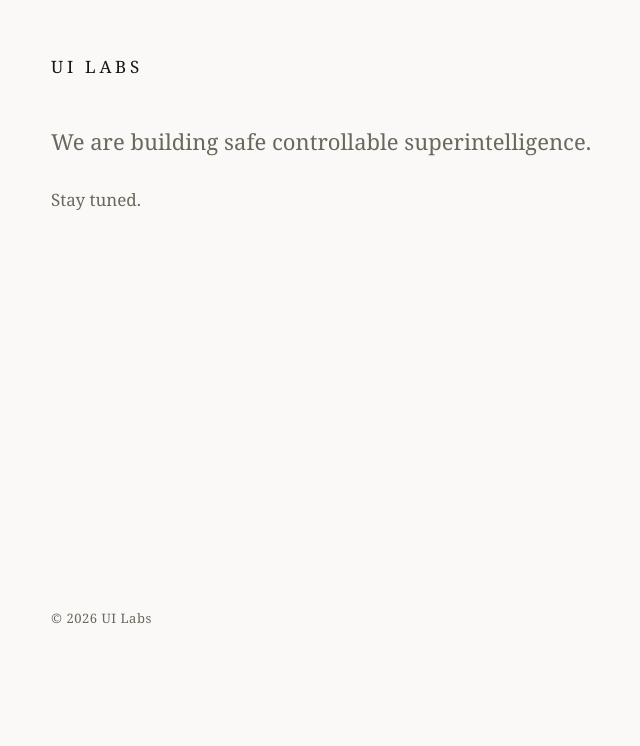
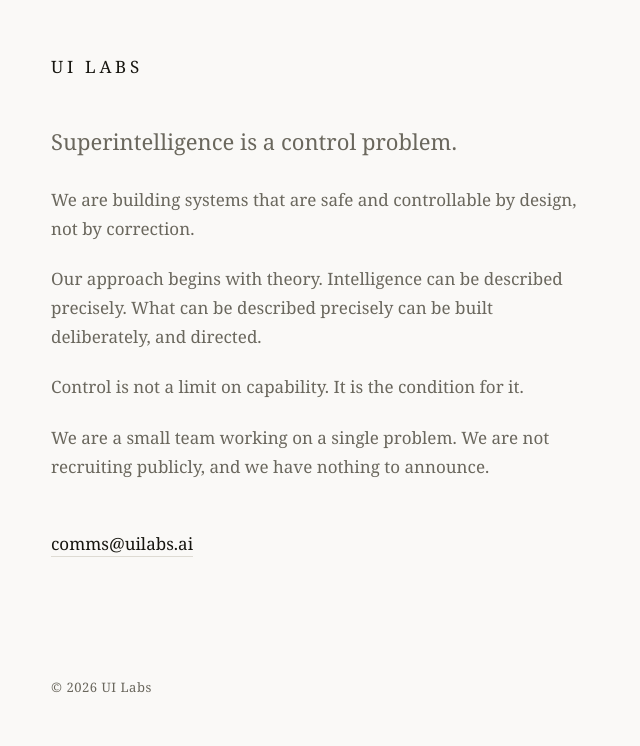
Before and after one commit to eperrier/uilabs, a plain HTML site: page index.html in a window 1280 px wide. Shown: the part 123-869 px from the top of the page, without its empty margins (317-957 px from the left). Before the commit the page ends 800 px from the top, so only its background shows below. Drawn offline with Linux system fonts and the light colour scheme.

Commit message:
Update page copy

```diff
--- a/index.html
+++ b/index.html
@@ -5,6 +5,7 @@
 <meta name="viewport" content="width=device-width, initial-scale=1">
 <title>UI Labs</title>
 <meta name="description" content="UI Labs">
+<meta name="robots" content="noindex, nofollow, noarchive, noimageindex">
 <link rel="stylesheet" href="style.css">
 <link rel="icon" href="data:,">
 </head>
@@ -15,11 +16,24 @@
   <h1>UI Labs</h1>
 
   <!-- ── STATEMENT ──────────────────────────────────────── -->
-  <p class="lede">We are building safe controllable superintelligence.</p>
+  <p class="lede">Superintelligence is a control problem.</p>
 
-  <p>Stay tuned.</p>
+  <p>We are building systems that are safe and controllable by design,
+  not by correction.</p>
+
+  <p>Our approach begins with theory. Intelligence can be described
+  precisely. What can be described precisely can be built deliberately,
+  and directed.</p>
+
+  <p>Control is not a limit on capability. It is the condition for it.</p>
+
+  <p>We are a small team working on a single problem. We are not
+  recruiting publicly, and we have nothing to announce.</p>
 
   <!-- ── CONTACT ────────────────────────────────────────── -->
+  <p class="contact">
+    <a href="mailto:comms@uilabs.ai">comms@uilabs.ai</a>
+  </p>
 
 </main>
 
```
